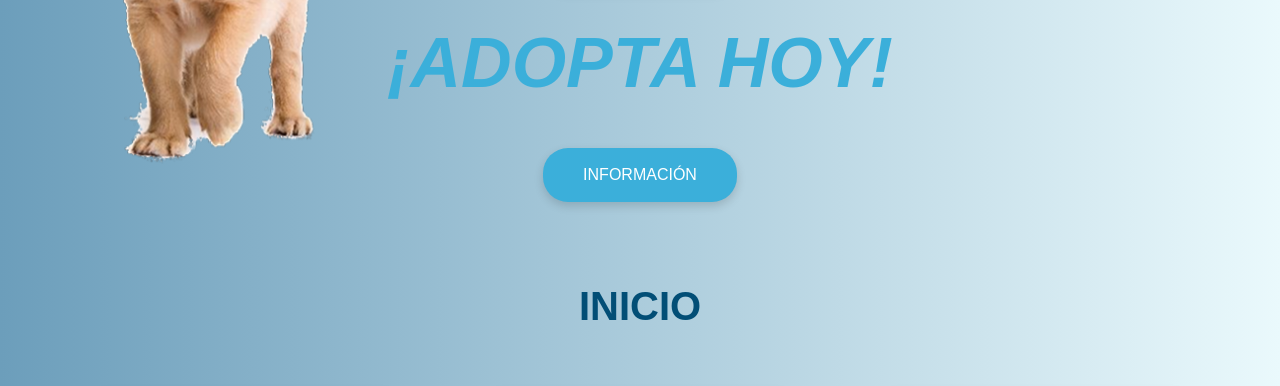
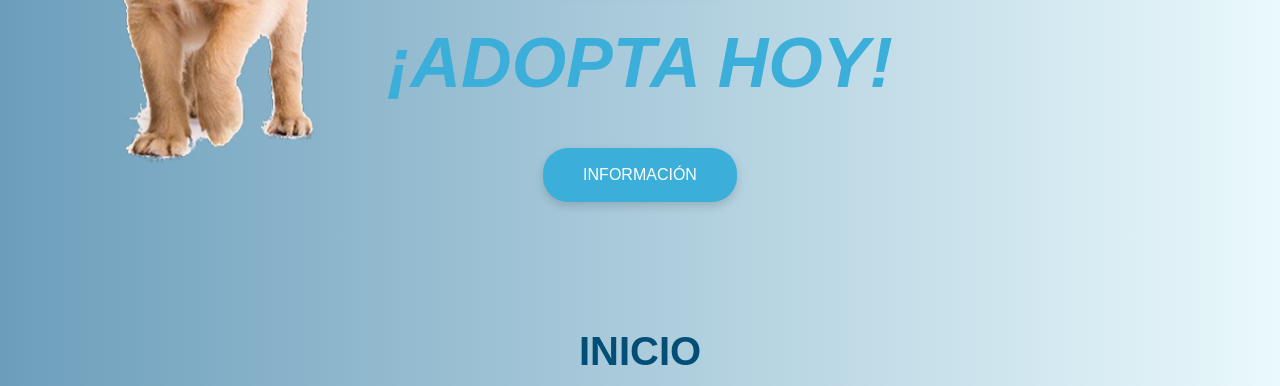
Before and after one commit to MaCaReNo26/HuellitasFelicesDinanismo, a plain HTML site: page index.html in a window 1280 px wide. Shown: the part 527-913 px from the top of the page. Drawn offline with Linux system fonts and the light colour scheme.

Commit message:
Update index.html

```diff
--- a/index.html
+++ b/index.html
@@ -55,7 +55,7 @@
 
   <!-- SECCION INICIO -->
   <section class="inicio">
-    <h2>INICIO</h2>
+    <h2><br>INICIO</h2>
     <div class="contenedor">
       <div class="caja">
         <img src="IMAGENES HF/casita.png" alt="Casita">
```
